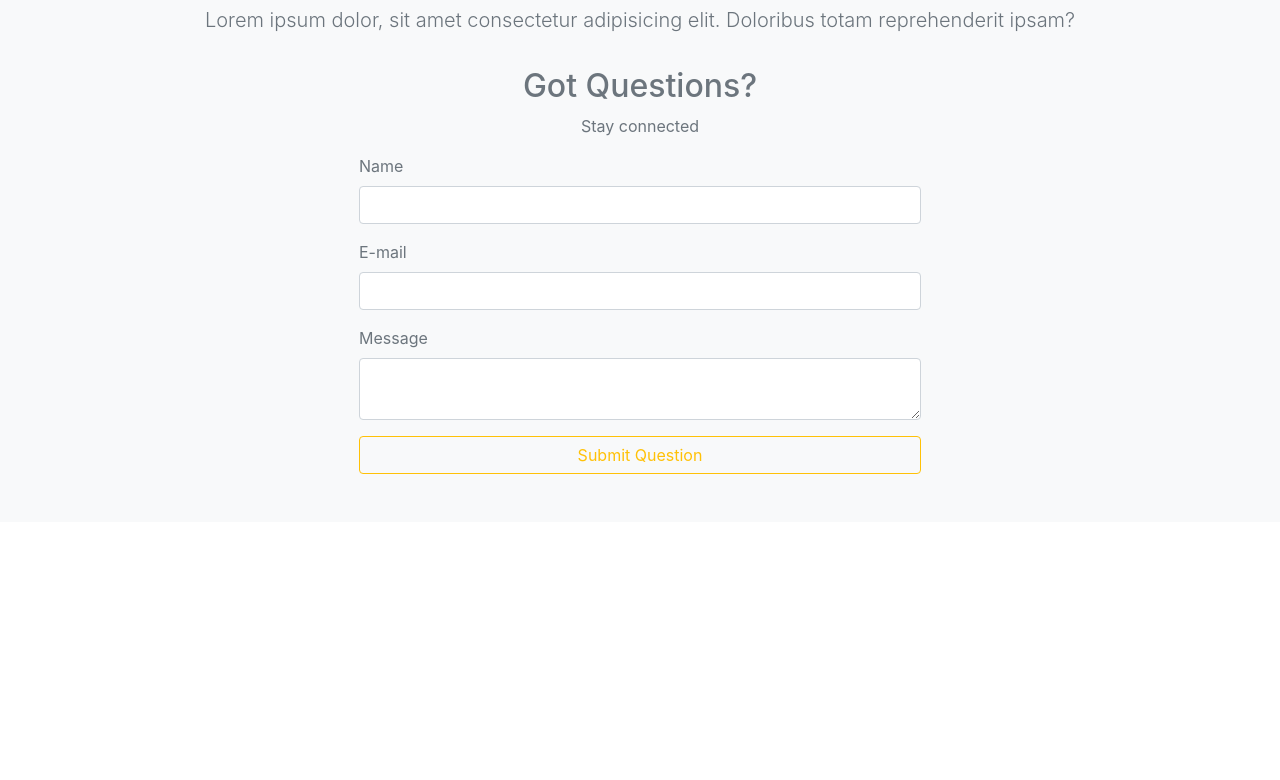
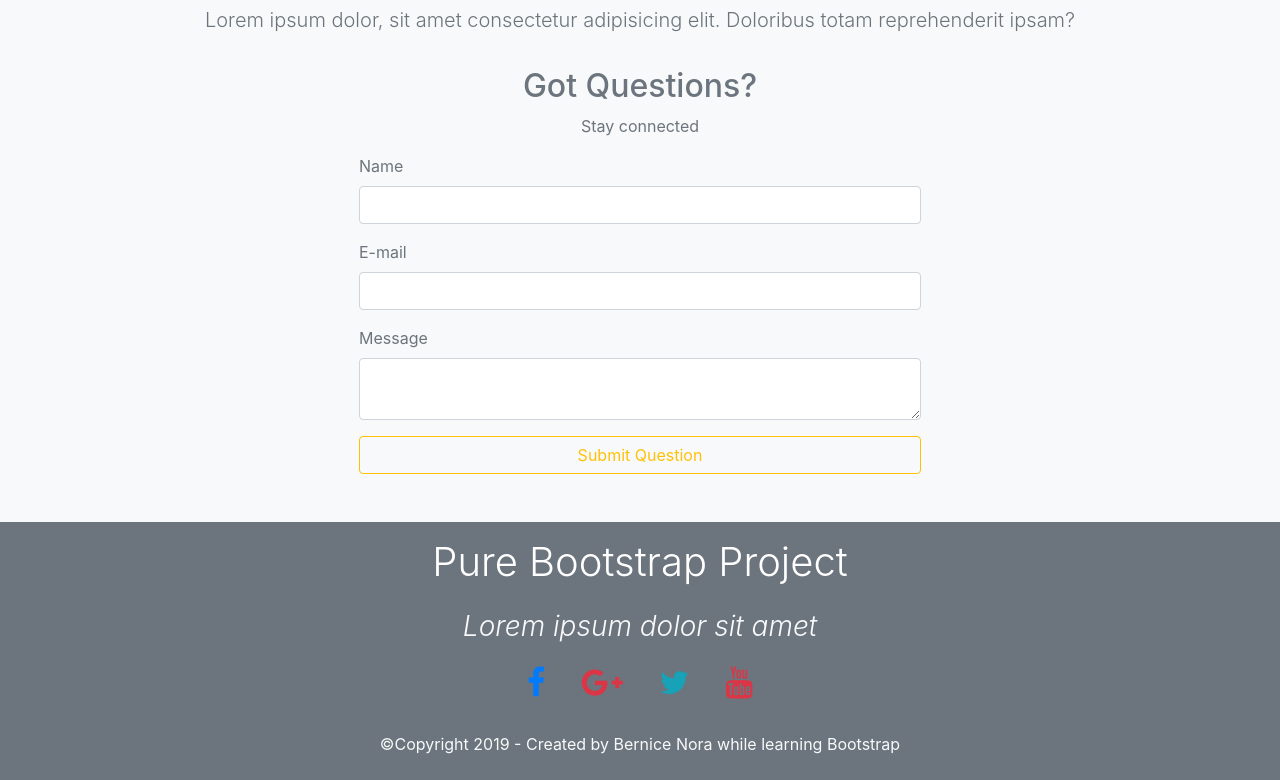
Before and after one commit to bernicenora/Pure-Bootstrap4-Website, a plain HTML site: page index.html in a window 1280 px wide. Shown: the part 3387-4167 px from the top of the page. Before the commit the page ends 3909 px from the top, so only its background shows below. Drawn offline with nearby package versions, Linux system fonts and the light colour scheme; a script that the page names is missing.

Commit message:
Added Footer Section and done with the Pure Bootstrap4 Website

```diff
--- a/index.html
+++ b/index.html
@@ -301,6 +301,26 @@
       </div>
     </section>
     <!---End of Contact Section--->
+
+    <!---Footer--->
+    <footer class="bg-secondary">
+      <div class="container">
+        <div class="row">
+          <div class="col text-center">
+            <h1 class="text-white font-weight-light text-capitalize p-3">pure bootstrap project</h1>
+            <h3 class="text-light font-weight-light font-italic mb-3">Lorem ipsum dolor sit amet</h3>
+              <div class="py-2">
+                <a href="#"><i class="fa fa-facebook fa-2x text-primary mx-3"></i></a>
+                <a href="#"><i class="fa fa-google-plus fa-2x text-danger mx-3"></i></a>
+                <a href="#"><i class="fa fa-twitter fa-2x text-info mx-3"></i></a>
+                <a href="#"><i class="fa fa-youtube fa-2x text-danger mx-3"></i></a>
+              </div>
+              <p class="text-light py-4 m-0">&copy;Copyright 2019 - Created by Bernice Nora while learning Bootstrap</p>
+          </div>
+        </div>
+      </div>
+    </footer>
+    <!------End of footer Section------->
     <!-- Optional JavaScript -->
     <!-- jQuery first, then Popper.js, then Bootstrap JS -->
     <script src="https://code.jquery.com/jquery-3.4.1.slim.min.js" integrity="sha384-J6qa4849blE2+poT4WnyKhv5vZF5SrPo0iEjwBvKU7imGFAV0wwj1yYfoRSJoZ+n" crossorigin="anonymous"></script>
```
